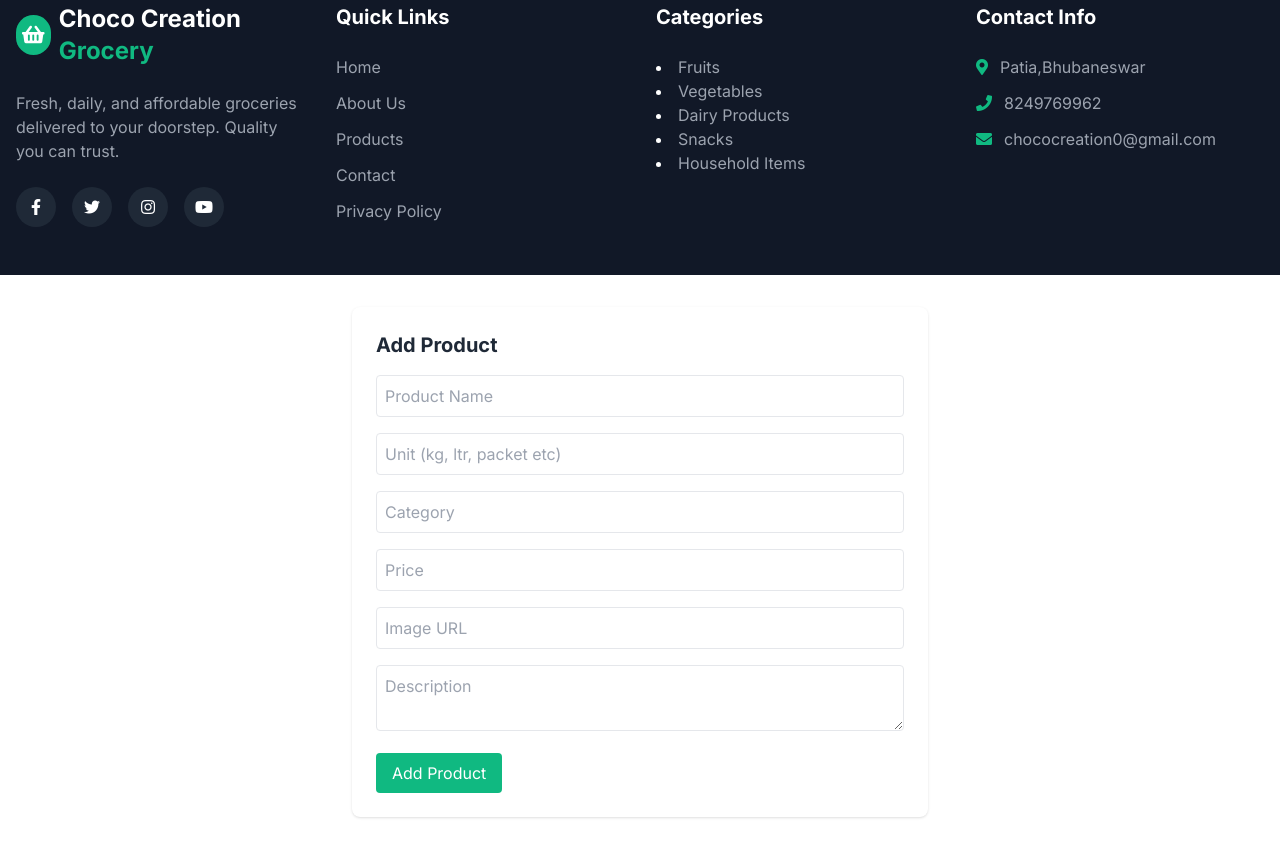
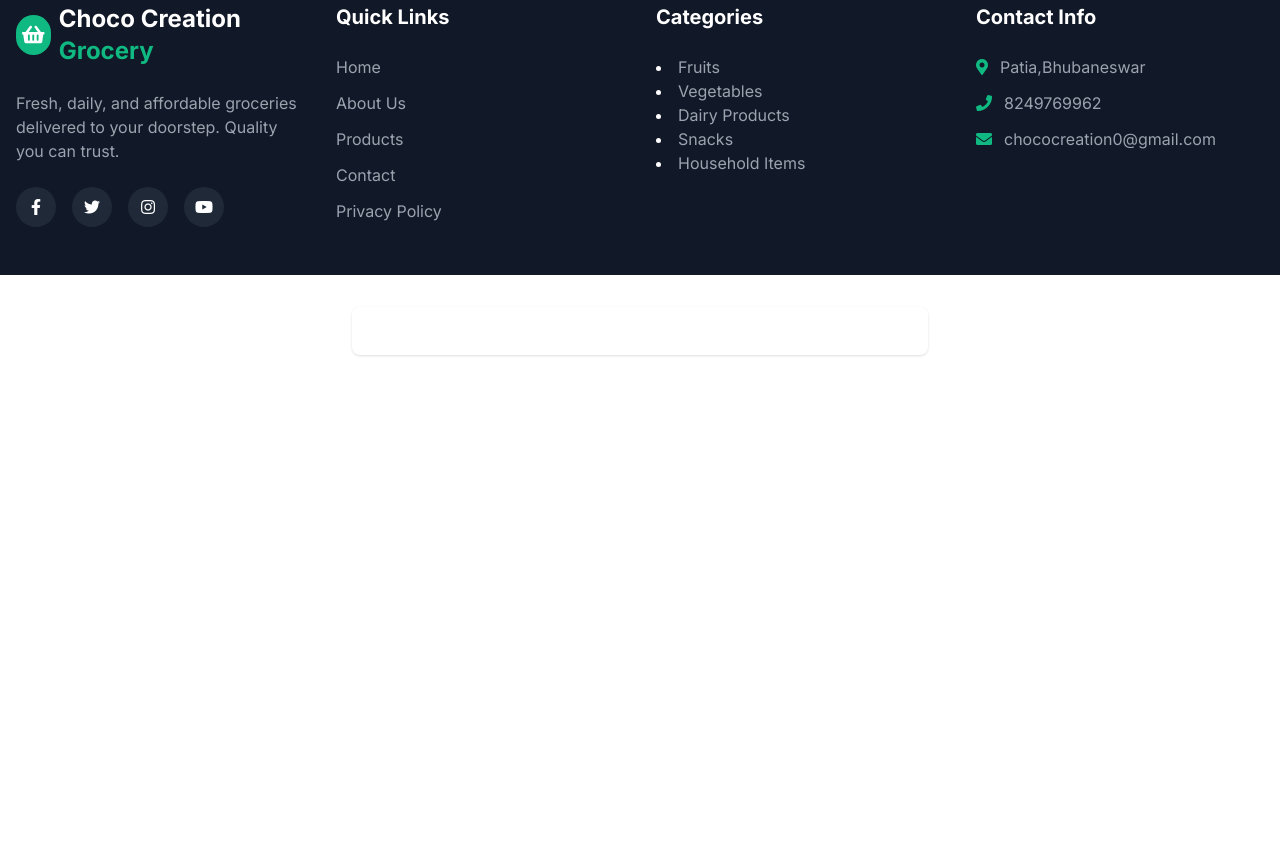
Before and after one commit to Pratiksamal-hell/choco-creation-grocery, a plain HTML site: page Frontend/index.html in a window 1280 px wide. Shown: the part 3293-4142 px from the top of the page. After the commit the page ends 3680 px from the top, so only its background shows below. Drawn offline with nearby package versions, Linux system fonts and the light colour scheme; no server answers.

Commit message:
remove add product form

```diff
--- a/Frontend/index.html
+++ b/Frontend/index.html
@@ -500,62 +500,6 @@
         </div>
     </footer>
     <section class="max-w-xl mx-auto my-8 p-6 bg-white rounded-lg shadow">
-  <h2 class="text-xl font-bold mb-4">Add Product</h2>
-
-  <form id="productForm" class="space-y-4">
-    <input
-      type="text"
-      id="ProductName"
-      placeholder="Product Name"
-      class="w-full border p-2 rounded"
-      required
-    />
-
-    <input
-        type="text"
-        id="ProductUnit"
-        placeholder="Unit (kg, ltr, packet etc)"
-        class="w-full border p-2 rounded"
-        required
-        />
-
-    <input
-      type="text"
-      id="ProductCategory"
-      placeholder="Category"
-      class="w-full border p-2 rounded"
-      required
-    />
-
-    <input
-      type="text"
-      id="ProductPrice"
-      placeholder="Price"
-      class="w-full border p-2 rounded"
-      required
-    />
-
-    <input
-      type="text"
-      id="ProductImage"
-      placeholder="Image URL"
-      class="w-full border p-2 rounded"
-      required
-    />
-
-    <textarea
-      id="ProductDescription"
-      placeholder="Description"
-      class="w-full border p-2 rounded"
-      required
-    ></textarea>
-
-    <button
-      type="submit"
-      class="bg-primary text-white px-4 py-2 rounded">
-      Add Product
-    </button>
-  </form>
 </section>
 
    <script>
@@ -769,32 +713,6 @@ displayProducts(filtered);
 
         });
 
-        document.getElementById("productForm").addEventListener("submit", async function(e) {
-  e.preventDefault();
-
-  const product = {
-  name: document.getElementById("ProductName").value,
-  category: document.getElementById("ProductCategory").value,
-  price: document.getElementById("ProductPrice").value,
-  unit: document.getElementById("ProductUnit").value,
-  image: document.getElementById("ProductImage").value,
-  description: document.getElementById("ProductDescription").value
-    };
-
-  await fetch("https://choco-backend-thzl.onrender.com/api/products", {
-    method: "POST",
-    headers: {
-      "Content-Type": "application/json"
-    },
-    body: JSON.stringify(product)
-  });
-
-  alert("Product added successfully!");
-
-  document.getElementById("productForm").reset();
-
-  loadProducts(); // refresh product list
-});
 
 let cart = JSON.parse(localStorage.getItem("cart")) || [];
 
```
